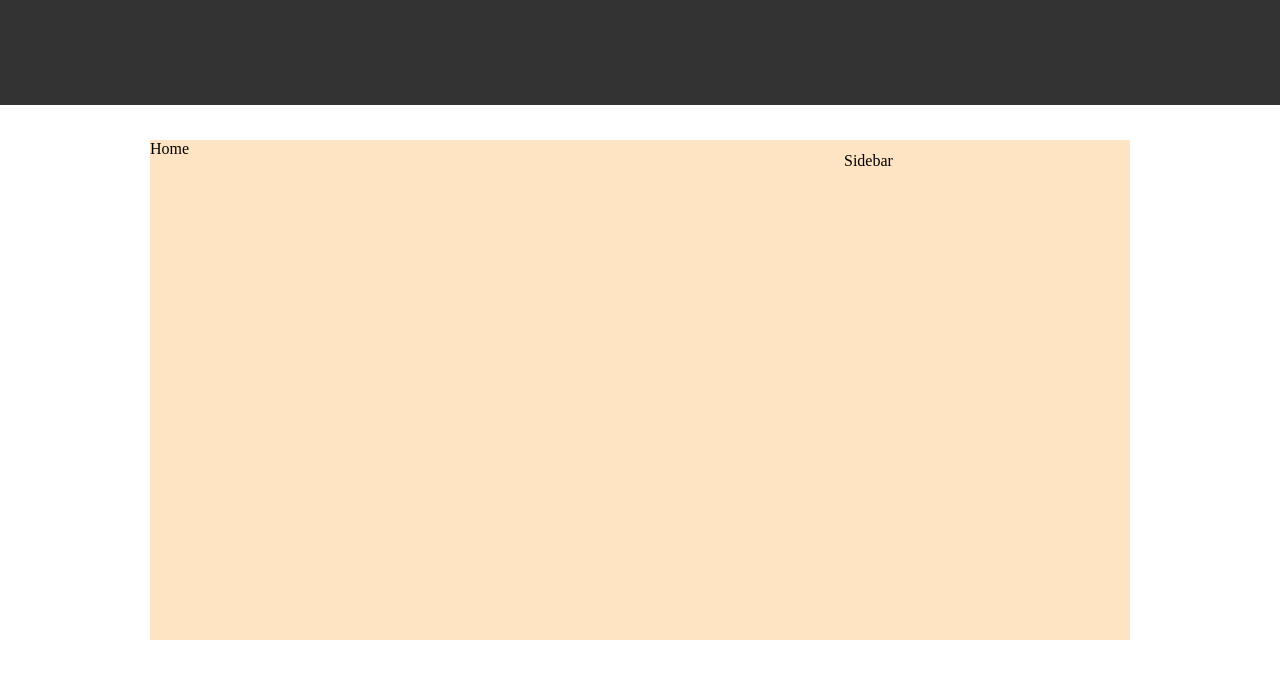
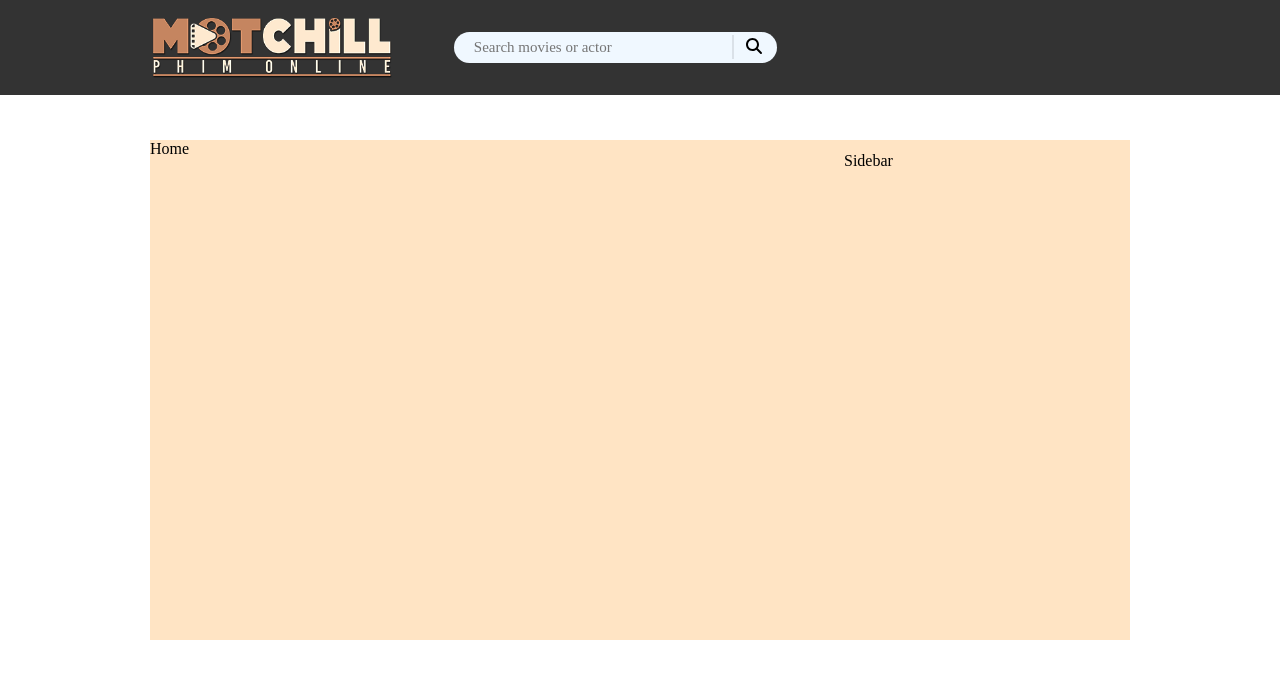
Before and after one commit to huy5401/movie-app-client, a React (Create React App) app: page / in a window 1280 px wide. Shown: the top 678 px of the page. Built offline with nearby package versions, Linux system fonts and the light colour scheme.

Commit message:
header search

```diff
--- a/package.json
+++ b/package.json
@@ -3,6 +3,11 @@
   "version": "0.1.0",
   "private": true,
   "dependencies": {
+    "@fortawesome/fontawesome-svg-core": "^6.2.1",
+    "@fortawesome/free-brands-svg-icons": "^6.2.1",
+    "@fortawesome/free-regular-svg-icons": "^6.2.1",
+    "@fortawesome/free-solid-svg-icons": "^6.2.1",
+    "@fortawesome/react-fontawesome": "^0.2.0",
     "@testing-library/jest-dom": "^5.16.5",
     "@testing-library/react": "^13.4.0",
     "@testing-library/user-event": "^13.5.0",
--- /dev/null
+++ b/src/assets/images/index.js
@@ -0,0 +1,5 @@
+const images = {
+    logo : require('./logo.png'),
+}
+
+export default images;
--- a/src/components/GlobalStyles/GlobalStyles.scss
+++ b/src/components/GlobalStyles/GlobalStyles.scss
@@ -1,7 +1,8 @@
 @import 'normalize.css';
 
 :root {
-    --primary: #333
+    --primary: #333;
+    --black : #000;
 }
 
 * {
@@ -17,3 +18,7 @@ html {
 body {
     font-size: 1.6rem;
 }
+
+button, input, [tabindex] {
+    outline: none;
+}
--- a/src/components/Layout/DefaultLayout/Header/Header.js
+++ b/src/components/Layout/DefaultLayout/Header/Header.js
@@ -1,6 +1,9 @@
 import React from 'react'
 import styles from './Header.module.scss'
 import classNames from 'classnames/bind'
+import images from '../../../../assets/images'
+import {FontAwesomeIcon} from '@fortawesome/react-fontawesome';
+import {faMagnifyingGlass} from '@fortawesome/free-solid-svg-icons'
 
 const cx = classNames.bind(styles)
 
@@ -9,8 +12,20 @@ export default function Header() {
     <header className={cx('wrapper')}>
         <div className={cx('top')}>
             <div className={cx('top-container')}>
+                <img className={cx('logo')} src={images.logo} alt='logo'></img>
+                <div className={cx('search')}>
+                  <input type='text' placeholder='Search movies or actor'></input>
+                  <button className={cx('search-btn')}>
+                    <FontAwesomeIcon icon={faMagnifyingGlass} />
+                  </button>
+                </div>
+                <div className={cx('action')}>
 
+                </div>
             </div>
+        </div>
+        <div className={cx('bottom')}>
+            <div className={cx('bot-container')}></div>
         </div>
     </header>
   )
--- a/src/components/Layout/DefaultLayout/Header/Header.module.scss
+++ b/src/components/Layout/DefaultLayout/Header/Header.module.scss
@@ -4,11 +4,62 @@
     width: 100%;
 }
 .top{
-    height: 75%;
+    height: 68%;
     background-color: #333333;
 }
 .top-container {
-    width: 52%;
+    width: 980px;
     margin: 0 auto;
     display: flex;
+    justify-content: space-between;
+    align-items: center;
+    height: 100%;
 }
+.logo {
+    width: 25%;
+    margin: auto 0;
+
+}
+.action{
+    width: 30%;
+
+}
+.search{
+    width: 33%;
+    background-color: aliceblue;
+    height: 32%;
+    border-radius: 20px;
+    display: flex;
+    align-items: center;
+    padding-left:20px;
+    justify-content: space-between;
+}
+.search input {
+    font-size: 1.5rem;
+    border: none;
+    background-color: transparent;
+    outline: none;
+    height: 100%;
+    width: 85%;
+    padding-right: 10px;
+}
+.search-btn{
+    height: 100%;
+    flex: 1;
+    border-radius: 20px;
+    border: none;
+    background-color: transparent;
+    &:hover{
+        background-color: rgba(22,24,35, 0.05);
+        cursor: pointer;
+    }
+    position: relative;
+}
+.search-btn::before{
+    content: "";
+    border: solid 1px rgba(22,24,35, 0.1);
+    position: absolute;
+    height: 70%;
+    left: 0;
+    top: 10%;
+}
```
Also changed, not shown: src/assets/images/logo.png (added), 1 other file (tests, documents, lock files or other folders).
